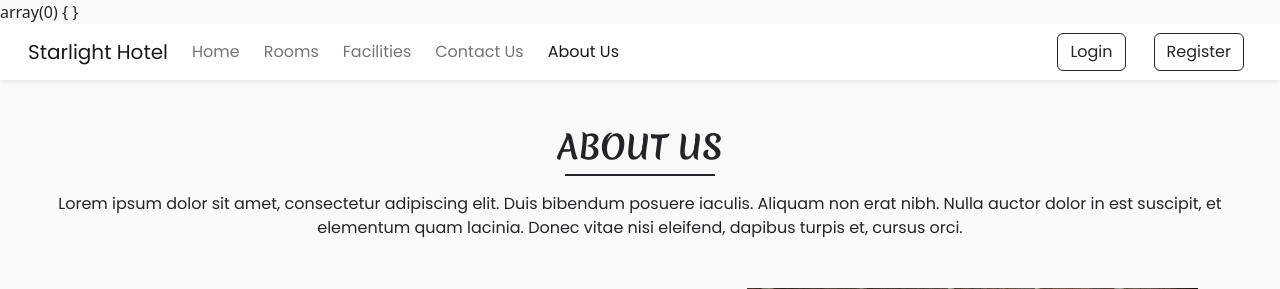
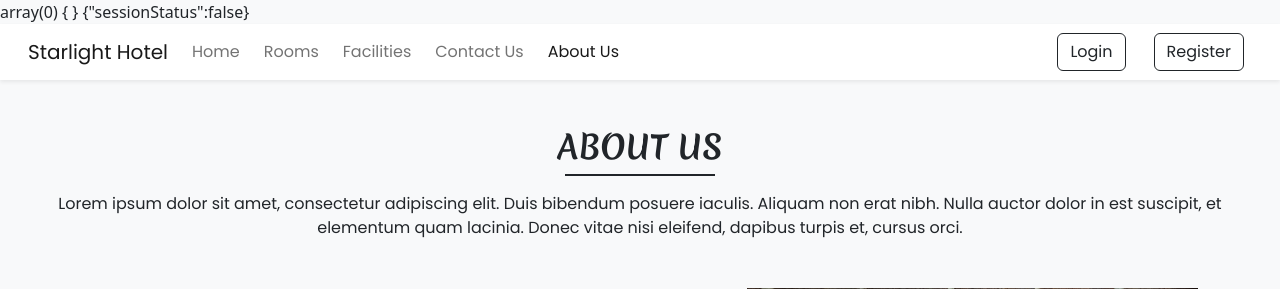
Before and after one commit to thebladiuz/DSY, a PHP site: page /Paytmkit/about-us.php in a window 1280 px wide. Shown: the top 289 px of the page. Run offline with PHP 8.4, Linux system fonts and the light colour scheme; data comes from the database, SQL or seed files in the repository; data that the repository does not hold is empty.

Commit message:
Update links.php

```diff
--- a/Frontend/inc/links.php
+++ b/Frontend/inc/links.php
@@ -10,6 +10,9 @@
 <?php
 session_start();
 var_dump($_SESSION);
+
+$sessionStatus = isset($_SESSION['login']) ? $_SESSION['login'] : false;
+echo json_encode(['sessionStatus' => $sessionStatus]);
 
 require('../Frontend/admin/inc/db_config.php');
 require('../Frontend/admin/inc/essentials.php');
```
